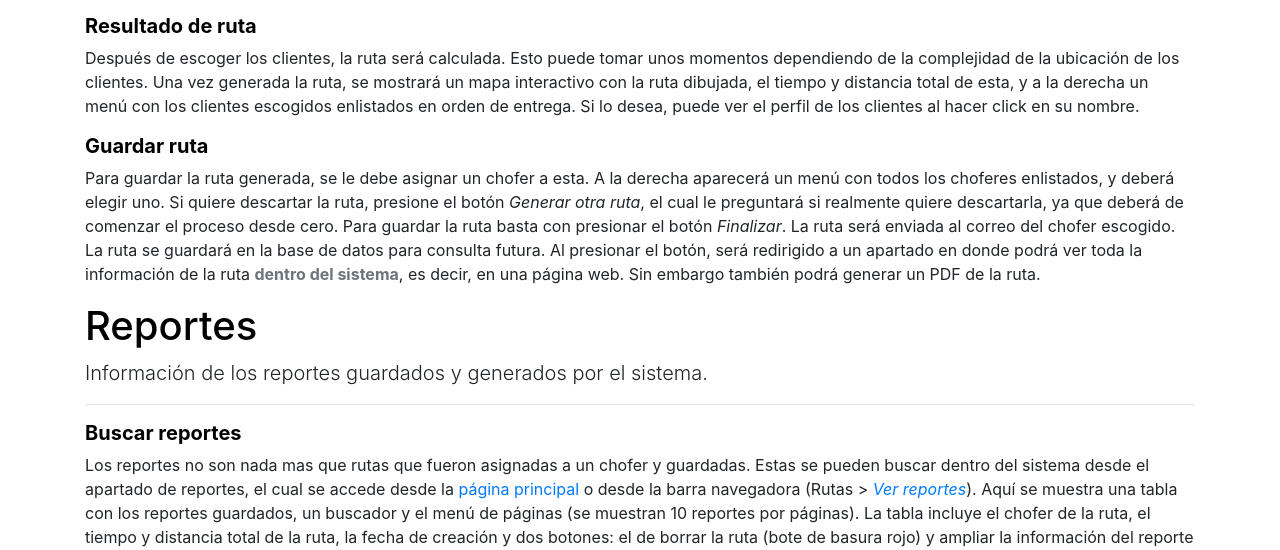
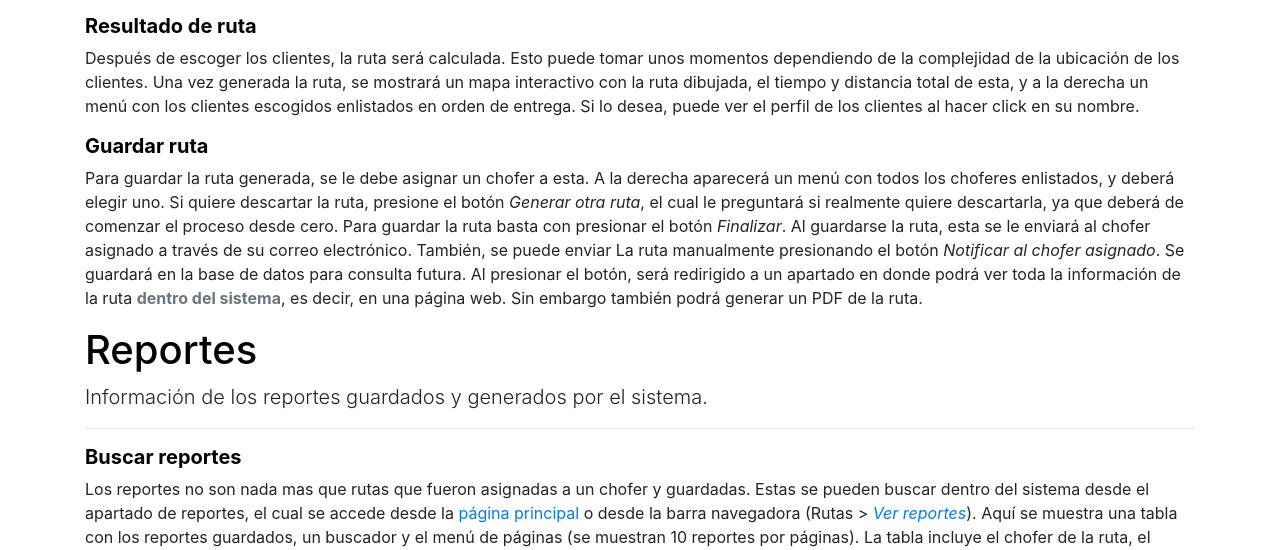
Before and after one commit to Juanets/la-casa-del-termico, a Django app: page /ayuda/ in a window 1280 px wide. Shown: the part 2114-2664 px from the top of the page. Run offline with Django 3.2, Linux system fonts and the light colour scheme; the visitor is signed in with stand-in values (Sample User, id 1); some libraries are stand-ins or nearby versions.

Commit message:
Actualizando documentación

```diff
--- a/templates/ayuda.html
+++ b/templates/ayuda.html
@@ -161,10 +161,10 @@
 <p>
     Para guardar la ruta generada, se le debe asignar un chofer a esta. A la derecha aparecerá un menú con todos los choferes enlistados, y deberá
     elegir uno. Si quiere descartar la ruta, presione el botón <em>Generar otra ruta</em>, el cual le preguntará si realmente quiere descartarla,
-    ya que deberá de comenzar el proceso desde cero. Para guardar la ruta basta con presionar el botón <em>Finalizar</em>. La ruta será enviada al
-    correo del chofer escogido. La ruta se guardará en la base de datos para consulta futura. Al presionar el botón, será redirigido a un apartado en donde podrá ver
-    toda la información de la ruta <strong class="text-muted">dentro del sistema</strong>, es decir, en una página web. Sin embargo también podrá generar un PDF
-    de la ruta.
+    ya que deberá de comenzar el proceso desde cero. Para guardar la ruta basta con presionar el botón <em>Finalizar</em>. Al guardarse la ruta, esta se le enviará
+    al chofer asignado a través de su correo electrónico. También, se puede enviar La ruta manualmente presionando el botón <em>Notificar al chofer asignado</em>.
+    Se guardará en la base de datos para consulta futura. Al presionar el botón, será redirigido a un apartado en donde podrá ver toda la información de la ruta
+    <strong class="text-muted">dentro del sistema</strong>, es decir, en una página web. Sin embargo también podrá generar un PDF de la ruta.
 </p>
 
 <a class="a-clean" href="#reportes" name="reportes">
```
